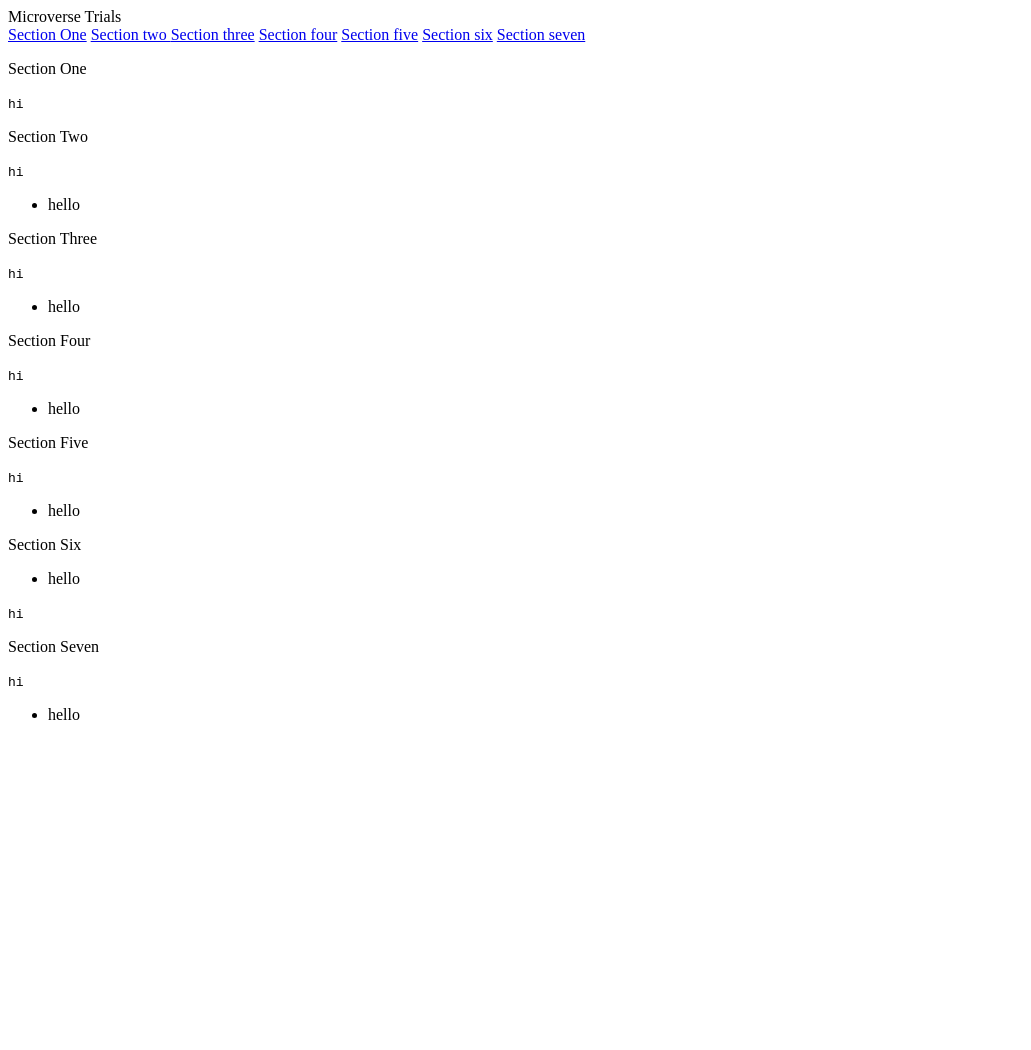
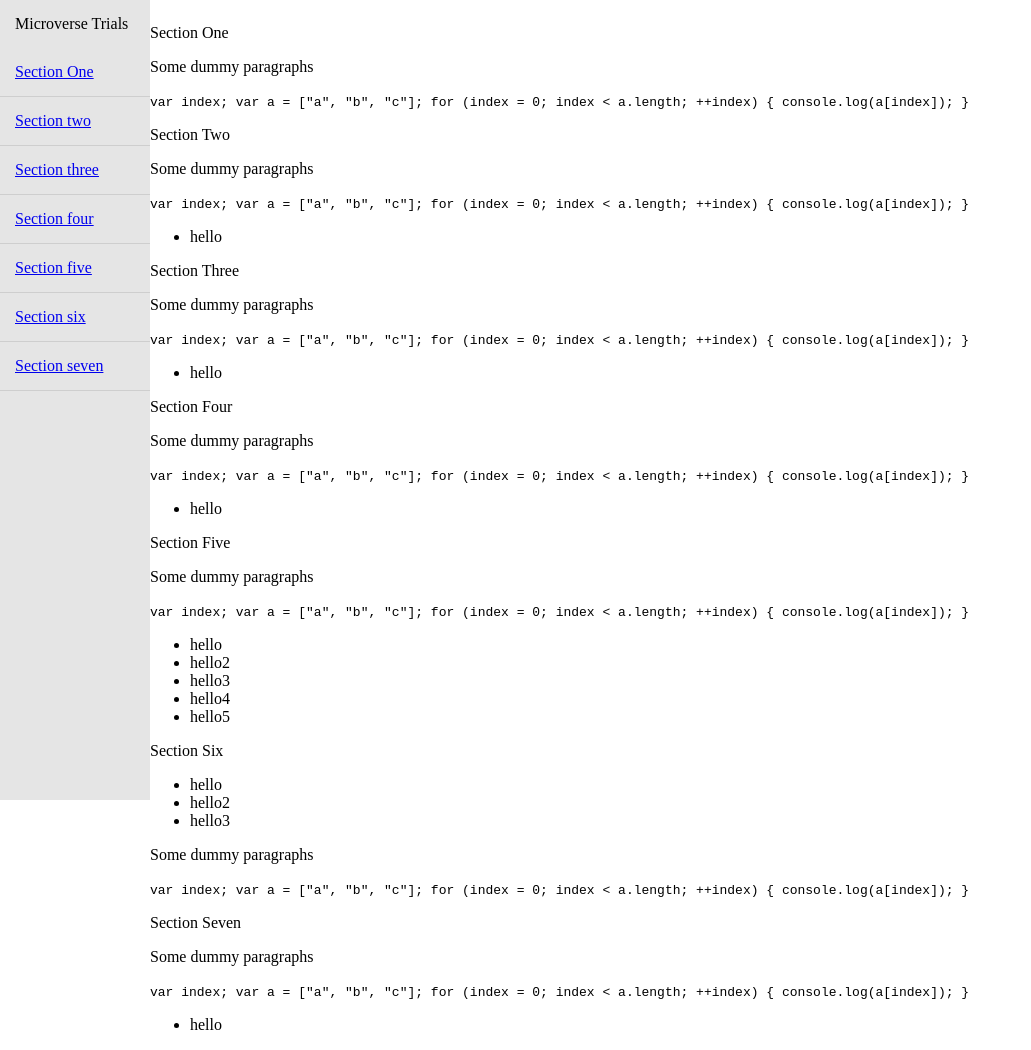
Before and after one commit to AndreasGalster/microverse2, a plain HTML site: page index.html in a window 1280 px wide. Shown: the whole page, without its empty margins (0-1031 px from the left). Before the commit the page ends 800 px from the top, so only its background shows below. Drawn offline with Linux system fonts and the light colour scheme.

Commit message:
added navigation styles

```diff
--- a/css/style.css
+++ b/css/style.css
@@ -0,0 +1,23 @@
+#navbar {
+    width: 150px;
+    background: rgba(0,0,0,0.1);
+
+    position: fixed;
+    left: 0;
+    top: 0;
+    bottom: 0;
+}
+
+#main-doc {
+    position: absolute;
+    left: 150px;
+}
+
+#navbar * {
+    padding: 15px;
+}
+
+#navbar a {
+    display: block;
+    border-bottom: 1px solid rgba(0,0,0,0.1);
+}
--- a/index.html
+++ b/index.html
@@ -15,25 +15,39 @@
       Microverse Trials
     </header>
     <a class="navlink" href="#Section_One"> Section One</a>
-    <a class="navlink" href="#Section_two">Section two </a>
-    <a class="navlink" href="#Section_three"> Section three</a>
-    <a class="navlink" href="#Section_four"> Section four</a>
-    <a class="navlink" href="#Section_five"> Section five</a>
-    <a class="navlink" href="#Section_six"> Section six</a>
-    <a class="navlink" href="#Section_seven">Section seven</a>
+    <a class="navlink" href="#Section_Two">Section two </a>
+    <a class="navlink" href="#Section_Three"> Section three</a>
+    <a class="navlink" href="#Section_Four"> Section four</a>
+    <a class="navlink" href="#Section_Five"> Section five</a>
+    <a class="navlink" href="#Section_Six"> Section six</a>
+    <a class="navlink" href="#Section_Seven">Section seven</a>
   </nav>
   <main id="main-doc">
 
     <section class="main-section">
       <header id="Section_One">
         <p>Section One</p>
-        <code>hi</code>
+        <p>Some dummy paragraphs</p>
+        <code>
+          var index;
+          var a = ["a", "b", "c"];
+          for (index = 0; index < a.length; ++index) {
+          console.log(a[index]);
+          }
+        </code>
       </header>
     </section>
     <section class="main-section">
       <header id="Section_Two">
         <p>Section Two</p>
-        <code>hi</code>
+        <p>Some dummy paragraphs</p>
+        <code>
+          var index;
+          var a = ["a", "b", "c"];
+          for (index = 0; index < a.length; ++index) {
+          console.log(a[index]);
+          }
+        </code>
         <ul>
           <li> hello</li>
         </ul>
@@ -42,7 +56,14 @@
     <section class="main-section">
       <header id="Section_Three">
         <p>Section Three</p>
-        <code>hi</code>
+        <p>Some dummy paragraphs</p>
+        <code>
+          var index;
+          var a = ["a", "b", "c"];
+          for (index = 0; index < a.length; ++index) {
+          console.log(a[index]);
+          }
+        </code>
         <ul>
           <li> hello</li>
         </ul>
@@ -51,7 +72,14 @@
     <section class="main-section">
       <header id="Section_Four">
         <p>Section Four</p>
-        <code>hi</code>
+        <p>Some dummy paragraphs</p>
+        <code>
+          var index;
+          var a = ["a", "b", "c"];
+          for (index = 0; index < a.length; ++index) {
+          console.log(a[index]);
+          }
+        </code>
         <ul>
           <li> hello</li>
         </ul>
@@ -60,9 +88,20 @@
     <section class="main-section">
       <header id="Section_Five">
         <p>Section Five</p>
-        <code>hi</code>
+        <p>Some dummy paragraphs</p>
+        <code>
+          var index;
+          var a = ["a", "b", "c"];
+          for (index = 0; index < a.length; ++index) {
+          console.log(a[index]);
+          }
+        </code>
         <ul>
           <li> hello</li>
+          <li> hello2</li>
+          <li> hello3</li>
+          <li> hello4</li>
+          <li> hello5</li>
         </ul>
       </header>
     </section>
@@ -71,14 +110,30 @@
         <p>Section Six</p>
         <ul>
           <li> hello</li>
+          <li> hello2</li>
+          <li> hello3</li>
         </ul>
-        <code>hi</code>
+        <p>Some dummy paragraphs</p>
+        <code>
+          var index;
+          var a = ["a", "b", "c"];
+          for (index = 0; index < a.length; ++index) {
+          console.log(a[index]);
+          }
+        </code>
       </header>
     </section>
     <section class="main-section">
       <header id="Section_Seven">
         <p>Section Seven</p>
-        <code>hi</code>
+        <p>Some dummy paragraphs</p>
+        <code>
+          var index;
+          var a = ["a", "b", "c"];
+          for (index = 0; index < a.length; ++index) {
+          console.log(a[index]);
+          }
+        </code>
         <ul>
           <li> hello</li>
         </ul>
```
